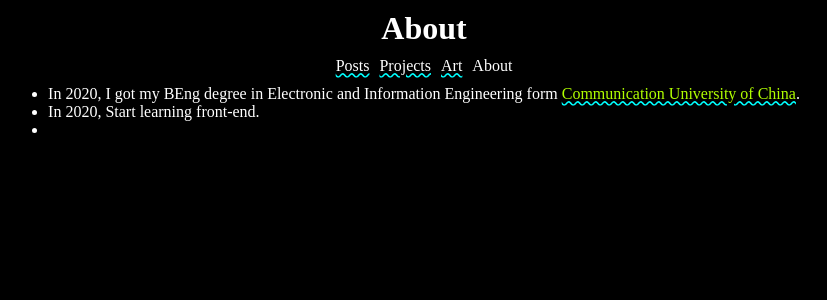
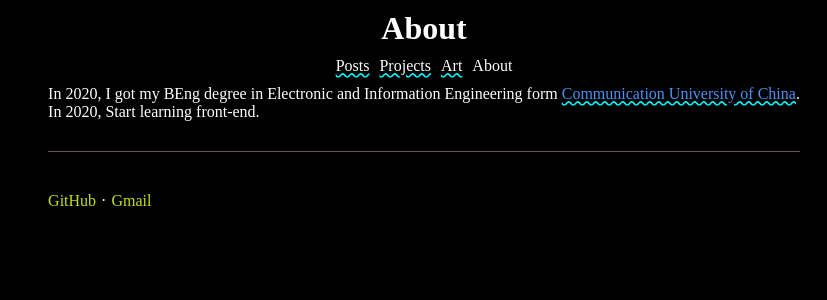
Before and after one commit to linround/me, a Next.js app: page / in a window 1280 px wide. Shown: the top 300 px of the page, without its empty margins (216-1043 px from the left). Built offline with nearby package versions, Linux system fonts and the light colour scheme.

Commit message:
stage: about

```diff
--- a/app/globals.css
+++ b/app/globals.css
@@ -2,8 +2,10 @@
   --bg-color: #000;
   --font-color: #fff;
   --text-decoration-color: aqua;
-  --content-text-color:#b1ff00;
+  --content-text-color:#4c90f0;
   --content-link-text-decoration-color:aqua;
+  --line-bg-color:#685656;
+  --contact-link-color:#c4de16;
 }
 [data-theme="light"] {
   --bg-color: white;
--- a/app/page.module.css
+++ b/app/page.module.css
@@ -3,8 +3,26 @@
   text-decoration-style: wavy;
   text-decoration-color: var(--content-link-text-decoration-color);
 }
+
+.contact{
+  color: var(--contact-link-color);
+  text-decoration: none;
+
+}
 .container {
   padding:0 10px;
+  list-style: none;
+}
+.line{
+  background-color: var(--line-bg-color);
+  height: 1px;
+  margin-top: 30px;
+}
+.information {
+  margin-top: 40px;
+  display: flex;
+  gap: 5px;
+  align-items: center;
 }
 /*.main {*/
 /*  display: flex;*/
--- a/app/page.tsx
+++ b/app/page.tsx
@@ -13,7 +13,19 @@ export default function Home() {
         </Link>
         .</li>
       <li>In 2020, Start learning front-end.</li>
-      <li></li>
+      <li className={style.line}></li>
+      <li className={style.information}>
+        <Link
+          className={style.contact}
+          target={'_blank'}
+          href={'https://github.com/linround'}>
+          GitHub</Link>
+        ·
+        <Link
+          className={style.contact}
+          href={'mailto:yuanlincuc@gmail.com'}>
+          Gmail</Link>
+      </li>
     </ul>
 
   )
```
